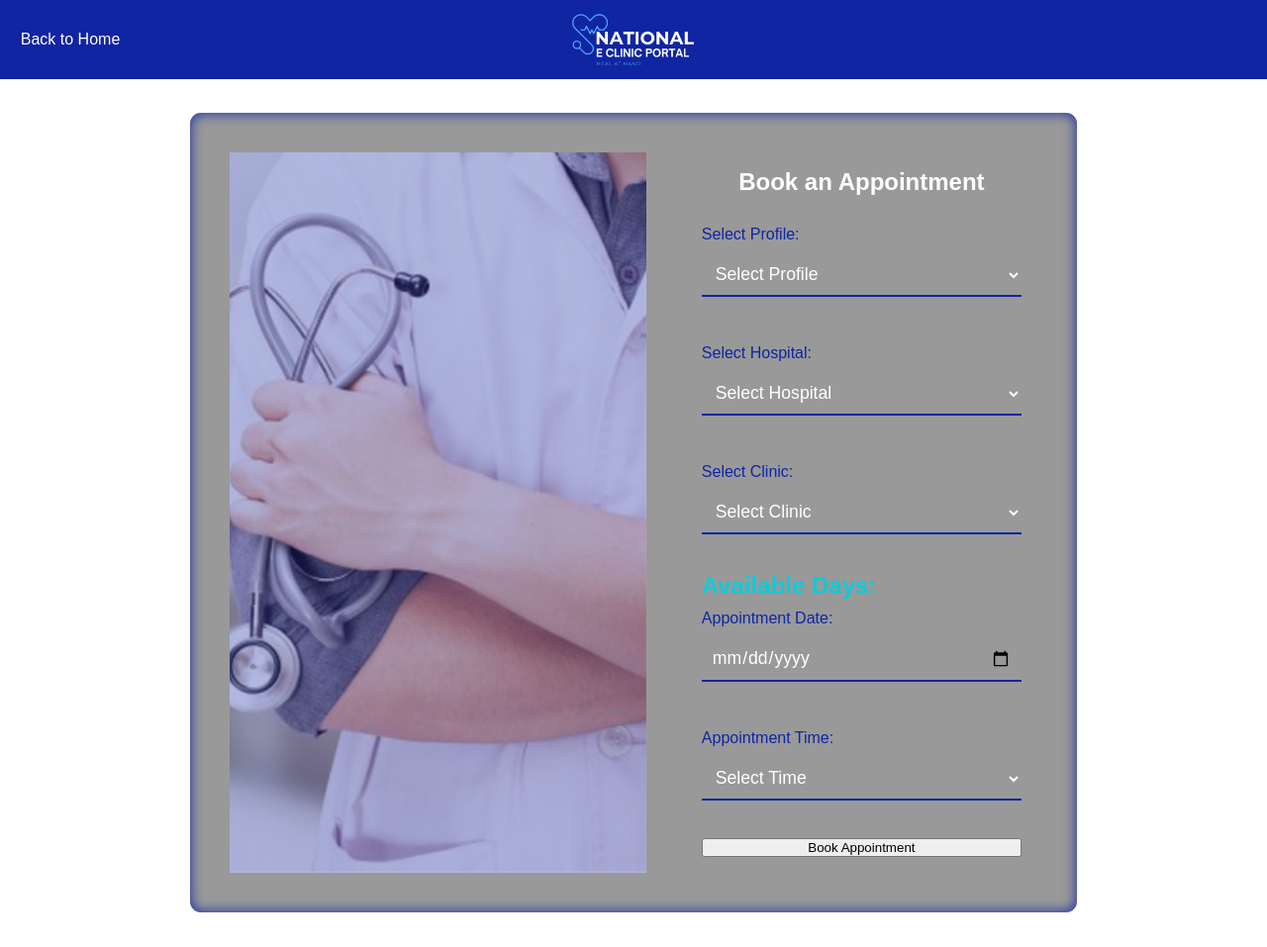
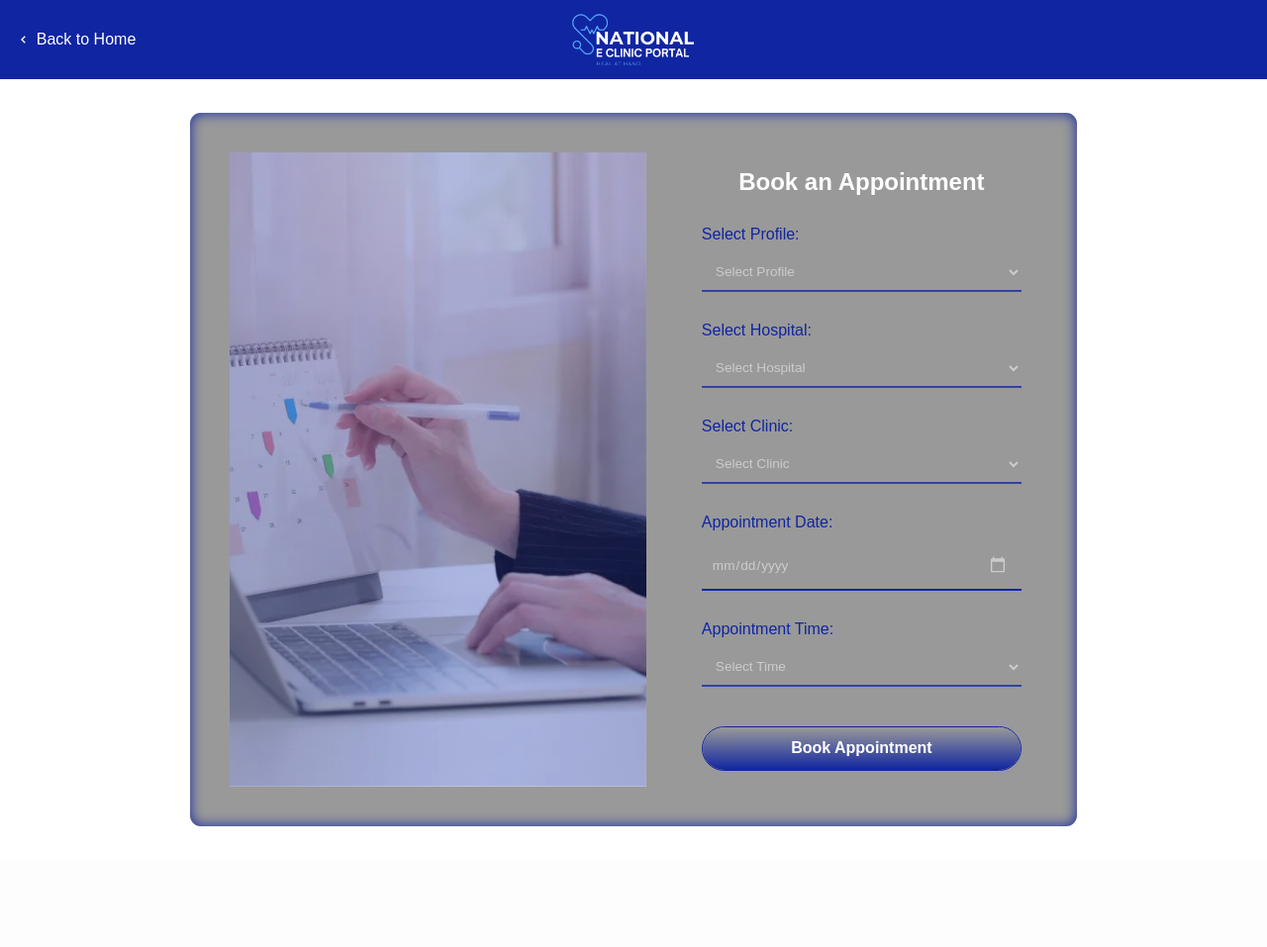
Before and after one commit to Pebhashi-Tharushika/national-e-clinic-portal, a PHP site: page /national-e-clinic-portal/book-appointment.php in a window 1280 px wide. Shown: the whole page at 99% size. After the commit the page ends 835 px from the top, so only its background shows below. Run offline with PHP 8.4, Linux system fonts and the light colour scheme; data that the repository does not hold is empty.

Commit message:
modify design

```diff
--- a/book-appointment.php
+++ b/book-appointment.php
@@ -17,6 +17,9 @@
 
     <!-- favicon -->
     <link rel="icon" href="/national-e-clinic-portal/images/logo-v.png" type="image/png">
+
+    <!-- to add icons from boxicons -->
+    <link href='https://unpkg.com/boxicons@2.1.4/css/boxicons.min.css' rel='stylesheet'>
 
     <link rel="stylesheet" href="/national-e-clinic-portal/style/back-to-home.css">
     <link rel="stylesheet" href="/national-e-clinic-portal/style/book-appointment.css">
@@ -50,7 +53,6 @@
                         }
                         ?>
                     </select>
-                    <br>
 
                     <!-- Select Hospital -->
                     <label for="hospital_name">Select Hospital:</label>
@@ -65,24 +67,21 @@
                         }
                         ?>
                     </select>
-                    <br>
 
                     <!-- Select Clinic (Dynamically Populated) -->
                     <label for="clinic_name">Select Clinic:</label>
                     <select id="clinic_name" name="clinic_name" required>
                         <option value="">Select Clinic</option>
                     </select>
-                    <br>
 
-                    <div>
+                    <!-- Display available clinic days here -->
+                    <!-- <div>
                         <h2 id="available_days" style="color: #0bccda;">Available Days: </h2>
-                        <!-- Display available clinic days here -->
-                    </div>
+                    </div> -->
 
                     <!-- Appointment Date -->
                     <label for="appointment_date">Appointment Date:</label>
                     <input type="date" id="appointment_date" name="appointment_date" required>
-                    <br>
 
                     <!-- Appointment Time -->
                     <label for="appointment_time">Appointment Time:</label>
@@ -90,7 +89,6 @@
                         <option value="">Select Time</option>
                         <!-- Time slots will be dynamically populated -->
                     </select>
-                    <br>
 
                     <!-- Submit Button -->
                     <Button name="submit" type="submit">Book Appointment</Button>
--- a/style/book-appointment.css
+++ b/style/book-appointment.css
@@ -23,7 +23,7 @@ body {
   min-height: 100vh;
 }
 
-#book-appointment{
+#book-appointment {
   width: 70%;
   min-height: calc(90vh - var(--header-height));
   margin: 4.3vh auto;
@@ -47,7 +47,7 @@ body {
   background-size: cover;
   background-position: center;
   background-repeat: no-repeat;
-  background-image: linear-gradient(var(--color-8), var(--color-8)), url(/national-e-clinic-portal/images/book-appointment/health_side.jpg);
+  background-image: linear-gradient(var(--color-8), var(--color-8)), url(/national-e-clinic-portal/images/book-appointment/appointment.jpg);
 }
 
 #form-container {
@@ -71,7 +71,6 @@ body {
   padding: 0.625rem 0;
 }
 
-#form-container input[type="text"],
 #form-container input[type="date"],
 #form-container select {
   width: 100%;
@@ -86,40 +85,82 @@ body {
   transition: border-color 0.3s;
 }
 
-#form-container input:focus,
+#form-container input[type="date"]:focus,
 #form-container select:focus {
   border-bottom-color: var(--color-7);
 }
 
-input::placeholder {
+#form-container input[type="date"],
+#form-container select:valid {
+  color: var(--color-2);
+}
+
+
+#form-container select:invalid,
+input[type="date"]:invalid::-webkit-datetime-edit {
   color: var(--color-7);
   opacity: 0.75;
   font-size: 0.85rem;
 }
 
-input[type="submit"] {
-  background-color:#0bccda;
-  color: white;
-  padding: 10px;
-  border: none;
-  border-radius: 15px;
-  cursor: pointer;
+#form-container select option {
+  background-color: #081b29;
+  color: #0ef;
+  font-size: 1.1rem;
 }
 
-input[type="submit"]:hover {
-  background-color: blue;
+input[type="date"]::-webkit-calendar-picker-indicator {
+  padding: 5px;
+  cursor: pointer;
+  filter: invert(0.8);
+}
+
+input[type="date"].date-selected::-webkit-calendar-picker-indicator {
+  filter: invert(1);
+}
+
+#form-container button {
+  width: 100%;
+  height: 2.8rem;
+  background: transparent;
+  border: 0.5px solid var(--color-1);
+  border-radius: 2.5rem;
+  cursor: pointer;
+  font-size: 1rem;
+  color: var(--color-2);
+  font-weight: 600;
+  position: relative;
+  overflow: hidden;
+  z-index: 1;
+  transition: background-color 0.3s, color 0.3s;
+  margin: 1.25rem 0 0;
+}
+
+#form-container button:hover {
+  background-color: var(--color-1);
+}
+
+#form-container button::before {
+  content: '';
+  position: absolute;
+  top: -100%;
+  left: 0;
+  width: 100%;
+  height: 300%;
+  background: linear-gradient(var(--color-1), var(--color-3), var(--color-1), var(--color-3));
+  z-index: -1;
+  transition: top 0.5s;
+}
+
+#form-container button:hover::before {
+  top: 0;
 }
 
 #error_message {
   color: red;
   text-align: center;
   margin-top: 10px;
+  /* margin: 0;
+  color: red;
+  font-size: 0.6rem; */
 }
-
-/* select {
-  padding: 10px;
-  background-color: transparent;
-  color: red;
-  border-radius: 4px;
-  border: 1px solid #ccc;
-} */
```
Also changed, not shown: style/create-profile.css (+5 -11 lines), style/support.css (+17 -13 lines), support.php (+12 -6 lines), images/book-appointment/appointment.jpg (added), images/book-appointment/health_side.jpg (deleted), images/support/contact-us.jpg (deleted), images/support/contact-us.png (added). Lines whose indentation alone changed are shown as unchanged.
